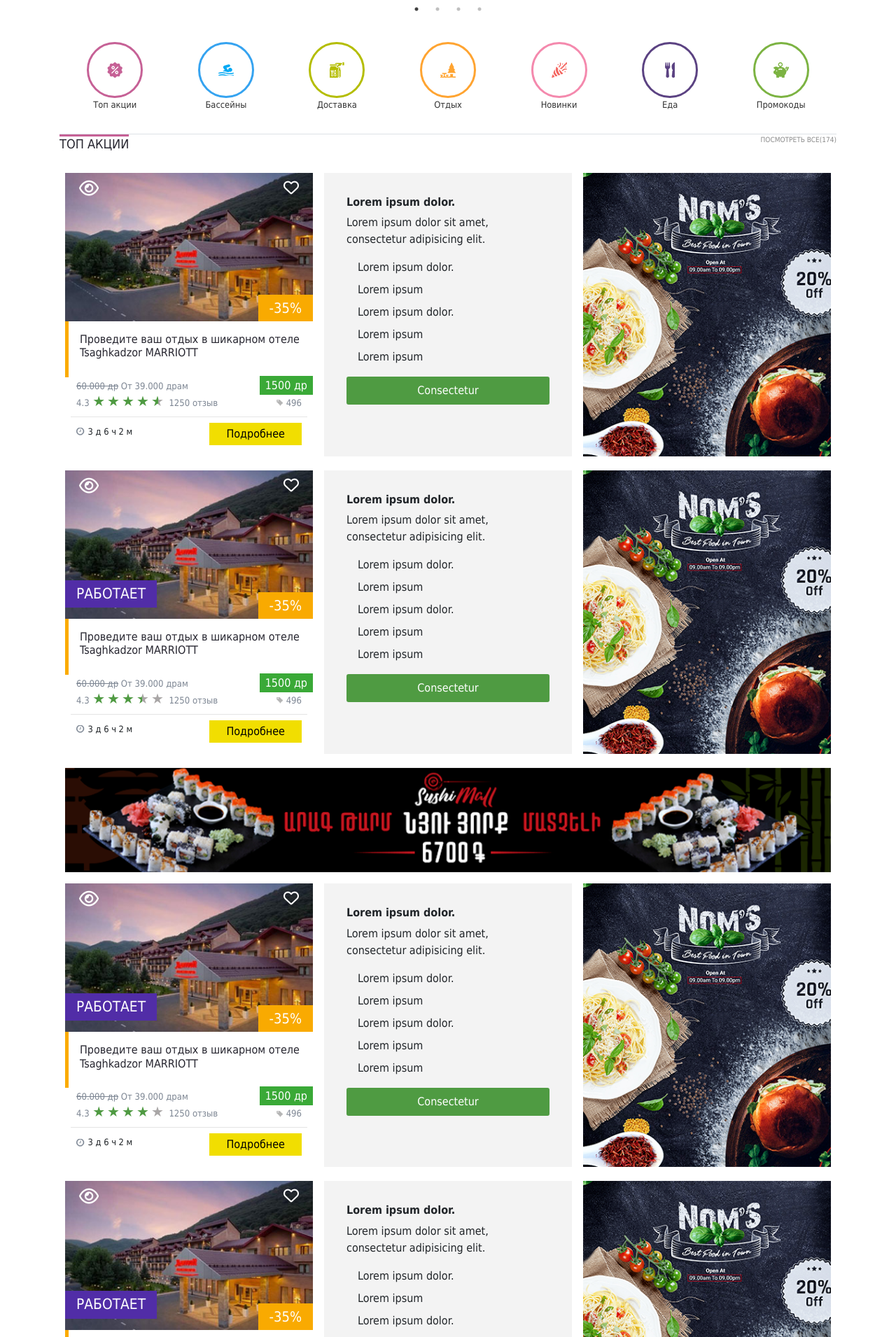
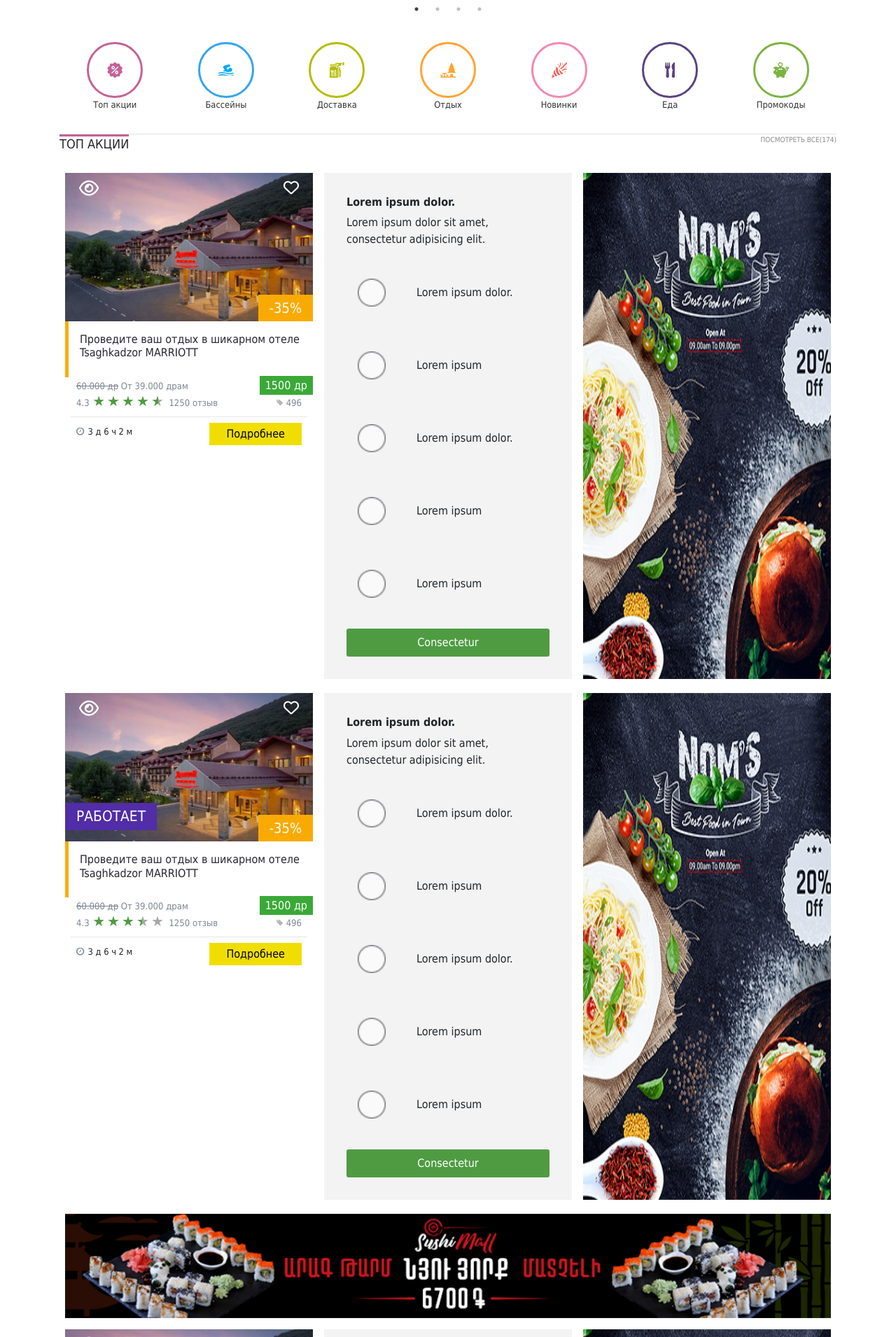
Before and after one commit to hakobyanviktoria8/cupon-site, a PHP site: page / in a window 1280 px wide. Shown: the part 409-2319 px from the top of the page at 70% size. Run offline with PHP 8.4, Linux system fonts and the light colour scheme; some libraries are stand-ins or nearby versions.

Commit message:
home page

```diff
--- a/index.css
+++ b/index.css
@@ -362,6 +362,15 @@
     margin-left: 1rem;
     list-style: none;
 }
+.bgGray ul li {
+    margin: 0;
+    padding: 36px 0 36px 84px;
+    list-style: none;
+    background-image: url("images/round.png");
+    background-repeat: no-repeat;
+    background-position: left center;
+    background-size: 40px;
+}
 .bgGray button{
     background: #4f9b42;
     width: 100%;
--- a/index.html
+++ b/index.html
@@ -274,7 +274,7 @@
                       <h3>Lorem ipsum dolor.</h3>
                       <p>Lorem ipsum dolor sit amet, consectetur adipisicing elit.</p>
                       <ul>
-                          <li class="my-2">Lorem ipsum dolor.</li>
+                          <li>Lorem ipsum dolor.</li>
                           <li class="my-2">Lorem ipsum</li>
                           <li class="my-2">Lorem ipsum dolor.</li>
                           <li class="my-2">Lorem ipsum</li>
```
Also changed, not shown: images/round.png (added).
